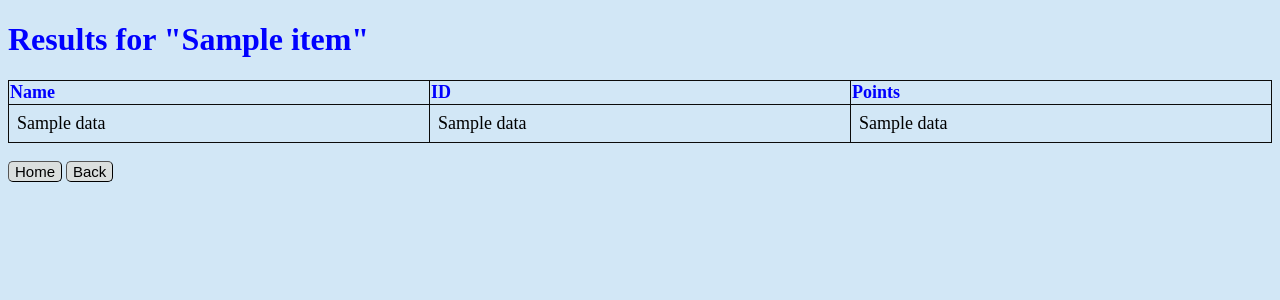
After one commit to smarble2/cmsc447-hw2-sp2024-Marbley-Shianne, a Flask app: template templates/result.html in a window 1280 px wide. The commit adds this page. Shown: the top 300 px of the page. Run offline with Flask 3, Linux system fonts and the light colour scheme; the template is opened without the code that fills it: most values are stand-ins (such as "Sample title", 1, 10 or a date in 2020).

Commit message:
Final Touches

```diff
--- a/app.py
+++ b/app.py
@@ -1,5 +1,5 @@
 #Author: Shianne Marbley
-#Description: Flask app that controls the functionality of the app
+#Description: Flask app that controls the functionality of CRUD operations
 
 #HUGE NOTE FOR MAC USERS YOU WILL GET A 403 ERROR WHEN YOU
 #RUN THIS SCRIPT IN ORDER TO VIEW TURN OFF YOUR airplay reciever and reload the page
@@ -84,6 +84,7 @@ def editInfo():
             ID = request.form['ID']
             Points = request.form['Points']
 
+            #connect to database and execute sql statement
             with sqlite3.connect('database.db') as conn:
                 cur = conn.cursor()
                 cur.execute("UPDATE info SET name='"+name+"', ID ='"+ID+"', Points='"+Points+"' WHERE rowid ="+rowid)
@@ -101,7 +102,7 @@ def delete():
 
     if request.method == 'POST':
         try:
-            # Use the hidden in
+            #use the hidden in
             rowid = request.form['id']
             #connect to the database and use sql cmd to delete data
             with sqlite3.connect('database.db') as conn:
@@ -117,6 +118,24 @@ def delete():
         finally:
             return redirect(url_for('datatable'))
 
+#search operation
+@app.route("/search", methods=['POST', 'GET'])
+def search():
+    try:
+        #get the item from the form
+        item = request.form['item']
+         #connect to the database and use sql cmd to search data
+        with sqlite3.connect('database.db') as conn:
+                conn.row_factory = sqlite3.Row
+                cur = conn.cursor()
+
+                #will not work unless PQ are used in this format
+                cur.execute("SELECT rowid, * FROM info WHERE name LIKE ?", ('%' + item + '%',))
+                data = cur.fetchall()
+    except:
+        data = None
+    finally:
+         return render_template("result.html", data = data, item = item)
 
 if __name__ == '__main__':
     app.run(debug=False)
--- /dev/null
+++ b/templates/result.html
@@ -0,0 +1,71 @@
+<!DOCTYPE html>
+<html>
+    <head>
+        <meta charset="utf-8">
+        <style>
+            table{
+                text-align: center;
+                border-collapse: collapse;
+                width: 100%;
+                font-family:'Times New Roman', Times, serif;
+                font-size: 18px;
+
+            }
+            td, tr{
+                /* creates the line between each entry*/
+                border-bottom: 1px solid #0b0b0b;
+                border-left: 1px solid #0b0b0b;
+                border-right: 1px solid #0b0b0b;
+                padding: 8px;
+                text-align: left;
+            }
+            th{
+                color: blue;
+                border-top: 1px solid #0b0b0b;
+                border-left: 1px solid #0b0b0b;
+            }
+
+            body{
+                background-color: rgb(210, 231, 246);
+            }
+            h1{
+                color: blue;
+            }
+            p{
+                color: red;
+                font-weight: bold;
+                font-size: 30px;
+            }
+
+            </style>
+
+        <title>Search Results</title>
+    </head>
+    <body>
+        <h1>Results for "{{ item }}"</h1>
+
+        {% if data %}
+        <table>
+            <tr>
+                <th><strong>Name</strong></th>
+                <th><strong>ID</strong> </th>
+                <th><strong>Points</strong></th>
+            </tr>
+            {%for d in data%}
+            <tr>
+                <td>{{d[1]}}</td>
+                <td>{{d[2]}}</td>
+                <td>{{d[3]}}</td>
+            </tr>
+            {%endfor%}
+        </table>
+        <br>
+        {% else %}
+            <p>No results based on search</p>
+        {% endif %}
+        <button class="btn" type="button" onclick="window.location.href='/';"
+            style="background-color:rgb(219, 223, 222); border-radius:5px; border-width:thin; font-size:15px;">Home</button>
+            <button class="btn" type="button" onclick="window.location.href='/datatable';"
+            style="background-color:rgb(219, 223, 222); border-radius:5px; border-width:thin; font-size:15px;">Back</button>
+    </body>
+</html>
```
Also changed, not shown: templates/datatable.html (+13 -4 lines), database.db.
